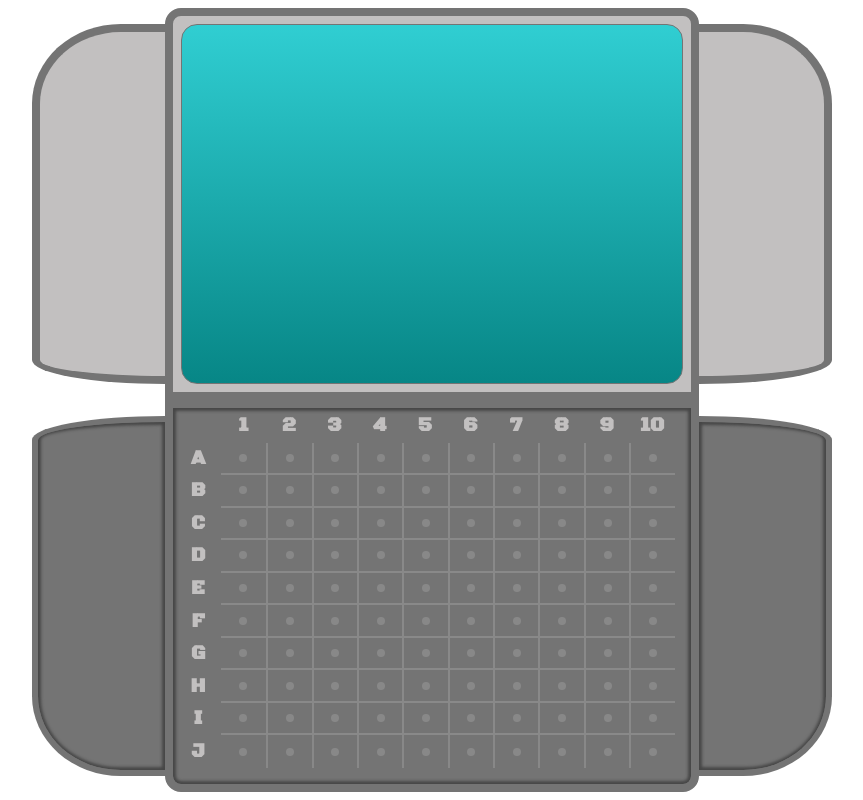
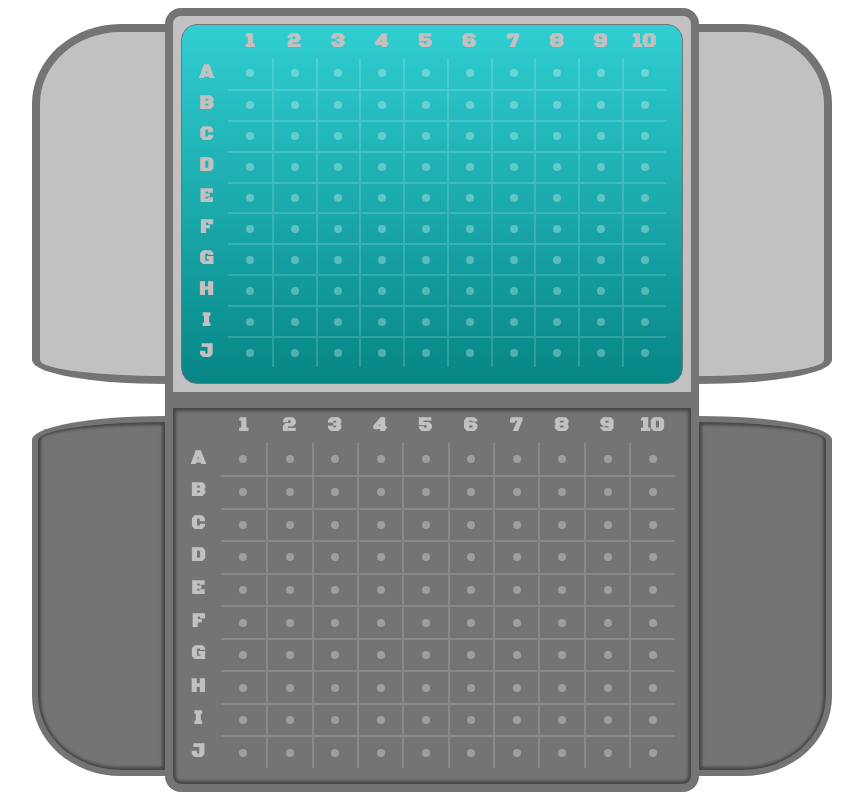
Before and after one commit to JoseBarron12/battleship-game, a website built with webpack: page src/template.html in a window 1280 px wide. Shown: the whole page, without its empty margins (208-1071 px from the left). Built offline with nearby package versions, Linux system fonts and the light colour scheme.

Commit message:
refactor: update gameboard styling for opponent.
Gameboard styling fit both enemy and user boards.

```diff
--- a/src/index.js
+++ b/src/index.js
@@ -2,3 +2,4 @@ import { display } from "./display"
 import "./styles.css"
 
 display.gameboard(document.querySelector(".game-board"));
+display.gameboard(document.querySelector(".board"))
--- a/src/styles.css
+++ b/src/styles.css
@@ -137,6 +137,10 @@ body {
     width: 100%;
     height: 100%;
     border-radius: 16px;
+    display: grid;
+    grid-template-rows: repeat(11, 1fr);
+    padding: 2px 16px 16px 2px;
+    font-family: 'Black Ops One';
 }
 
 
@@ -169,34 +173,33 @@ body {
     font-family: 'Black Ops One';
 }
 
-.game-board > .row {
+.row {
     display: grid;
     grid-template-columns: repeat(11, 1fr);
 }
 
-.game-board > .row > .column {
+.row > .column {
     display: flex;
     align-items: center;
     justify-content: center;
 }
 
-.game-board > .row > .column > .circle {
+.row > .column > .circle {
     width: 8px;
     height: 8px;
-    background-color: rgba(255, 255, 255, 0.15);
+    background-color: rgba(255, 255, 255, 0.30);
     border-radius: 50%;
 }
 
-.row > .column:not(:nth-child(2)) {
+.row:nth-child(n + 2) > .column:nth-child(n+3) {
     border-left: 2px solid rgba(255, 255, 255, 0.15);
 }
 
-.row:not(:nth-child(11)) > .column {
-    border-bottom: 2px solid rgba(255, 255, 255, 0.15);
+.row:nth-child(n + 3) > .column:nth-child(n+2) {
+    border-top: 2px solid rgba(255, 255, 255, 0.15);
 }
 
-
-.game-board > .row > .name {
+.row > .name {
     border: none;
     font-weight: bold;
     font-size: 1.25rem;
@@ -205,7 +208,6 @@ body {
     align-items: center;
     color: var(--secondary-color);
 }
-
 
 .battle-ship-holder, .piece-holder {
     margin: 16px 0px;
```
